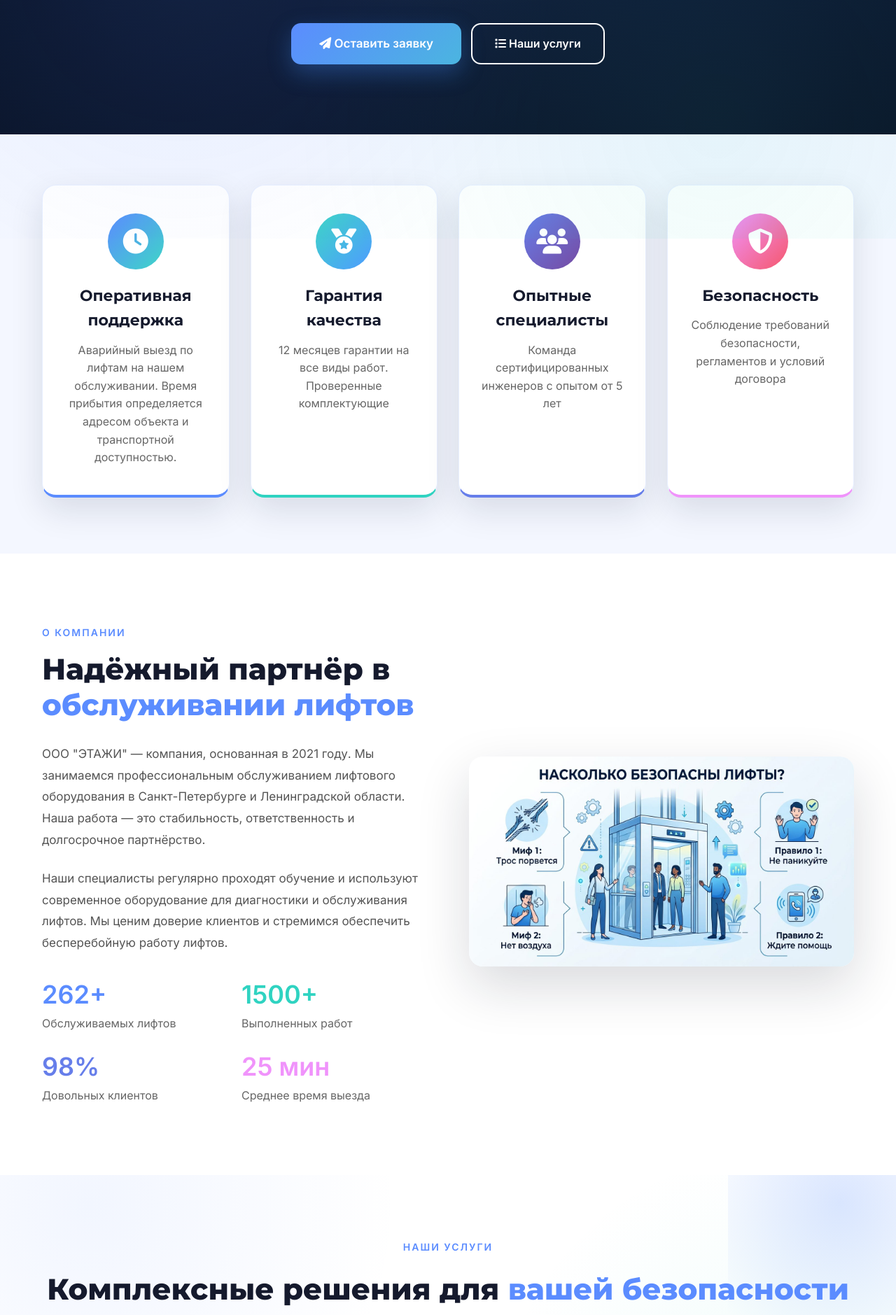
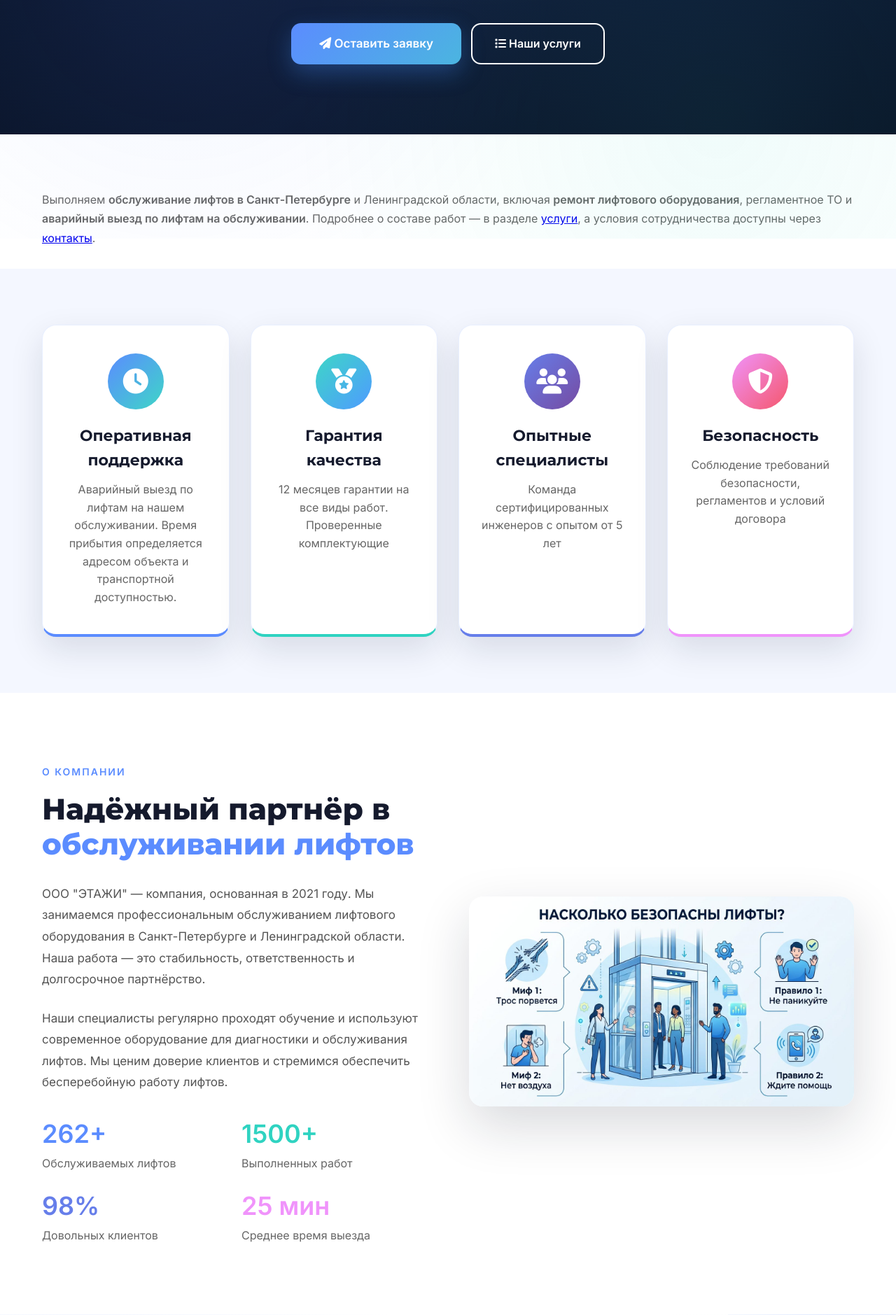
Before and after one commit to Daniillomeyko/Daniillomeyko.github.io, a Flask app: page / in a window 1280 px wide. Shown: the part 459-2338 px from the top of the page at 70% size. Run offline with Flask 3, Linux system fonts and the light colour scheme; parts of the project's set-up code (start-up, migrations or seed data) failed here and were passed over.

Commit message:
Improve on-page SEO for service pages and articles.
Add targeted keyword metadata blocks across key templates and strengthen homepage semantic text with internal links to service and contact sections for better query relevance and crawlability.

Co-authored-by: Cursor <cursoragent@cursor.com>

```diff
--- a/templates/base.html
+++ b/templates/base.html
@@ -10,6 +10,7 @@
     <meta name="theme-color" content="#0e1424">
     <title>{% block title %}{{ config.COMPANY_NAME }}{% endblock %}</title>
     <meta name="description" content="{% block meta_description %}Профессиональное обслуживание, ремонт и модернизация лифтового оборудования в Санкт-Петербурге и Ленинградской области.{% endblock %}">
+    <meta name="keywords" content="{% block meta_keywords %}обслуживание лифтов, ремонт лифтов, техническое обслуживание лифтов, модернизация лифтов, аварийный выезд лифтов, обслуживание лифтов спб, ремонт лифтов спб{% endblock %}">
     <meta name="robots" content="{% block meta_robots %}index,follow{% endblock %}">
     <link rel="canonical" href="{% block canonical_url %}{{ abs_url(request.path) }}{% endblock %}">
 
--- a/templates/base_futuristic.html
+++ b/templates/base_futuristic.html
@@ -10,6 +10,7 @@
     <meta name="theme-color" content="#0e1424">
     <title>{% block title %}{{ config.COMPANY_NAME }}{% endblock %}</title>
     <meta name="description" content="{% block meta_description %}Техническое обслуживание, ремонт и модернизация лифтового оборудования в Санкт-Петербурге и Ленинградской области.{% endblock %}">
+    <meta name="keywords" content="{% block meta_keywords %}обслуживание лифтов, ремонт лифтов, техническое обслуживание лифтов, модернизация лифтов, аварийный выезд лифтов, обслуживание лифтов спб, ремонт лифтов спб{% endblock %}">
     <meta name="robots" content="{% block meta_robots %}index,follow{% endblock %}">
     <link rel="canonical" href="{% block canonical_url %}{{ abs_url(request.path) }}{% endblock %}">
     <meta property="og:type" content="website">
--- a/templates/home.html
+++ b/templates/home.html
@@ -2,6 +2,7 @@
 
 {% block title %}Главная - {{ config.COMPANY_NAME }} | Профессиональное обслуживание лифтов{% endblock %}
 {% block meta_description %}ООО "ЭТАЖИ": ремонт и обслуживание лифтового оборудования в Санкт-Петербурге и Ленинградской области, включая аварийный выезд по лифтам на нашем обслуживании.{% endblock %}
+{% block meta_keywords %}обслуживание лифтов спб, ремонт лифтов спб, техническое обслуживание лифтов, аварийный выезд лифтов, обслуживание лифтового оборудования, лифтовая компания санкт-петербург{% endblock %}
 {% block og_title %}{{ config.COMPANY_NAME }} — ремонт и обслуживание лифтов{% endblock %}
 {% block og_description %}Техническое обслуживание и ремонт лифтов по договору, с соблюдением требований безопасности и отчетностью по выполненным работам.{% endblock %}
 {% block twitter_title %}{{ config.COMPANY_NAME }} — обслуживание лифтов{% endblock %}
@@ -32,6 +33,17 @@
                 </a>
             </div>
         </div>
+    </div>
+</section>
+
+<section class="section-shell section-shell-white">
+    <div class="container">
+        <p class="ui-muted">
+            Выполняем <strong>обслуживание лифтов в Санкт-Петербурге</strong> и Ленинградской области, включая
+            <strong>ремонт лифтового оборудования</strong>, регламентное ТО и
+            <strong>аварийный выезд по лифтам на обслуживании</strong>. Подробнее о составе работ — в разделе
+            <a href="/services">услуги</a>, а условия сотрудничества доступны через <a href="/contacts">контакты</a>.
+        </p>
     </div>
 </section>
 
--- a/templates/news.html
+++ b/templates/news.html
@@ -2,6 +2,7 @@
 
 {% block title %}Новости - {{ config.COMPANY_NAME }}{% endblock %}
 {% block meta_description %}Колонка статей {{ config.COMPANY_NAME }}: эксплуатация, обслуживание и ремонт лифтового оборудования в Санкт-Петербурге и Ленинградской области.{% endblock %}
+{% block meta_keywords %}статьи про лифты, обслуживание лифтов, эксплуатация лифтов, безопасность лифтов, ремонт лифтов, блог лифтовой компании{% endblock %}
 {% block og_title %}Новости {{ config.COMPANY_NAME }}{% endblock %}
 {% block og_description %}Практические материалы по обслуживанию и эксплуатации лифтового оборудования.{% endblock %}
 {% block twitter_title %}Новости {{ config.COMPANY_NAME }}{% endblock %}
--- a/templates/news_article.html
+++ b/templates/news_article.html
@@ -2,6 +2,7 @@
 
 {% block title %}{{ article.title }} - {{ config.COMPANY_NAME }}{% endblock %}
 {% block meta_description %}{{ article.excerpt }}{% endblock %}
+{% block meta_keywords %}{{ article.title }}, обслуживание лифтов, эксплуатация лифтов, ремонт лифтов, безопасность лифтов, {{ article.category|lower }}{% endblock %}
 {% block og_title %}{{ article.title }}{% endblock %}
 {% block og_description %}{{ article.excerpt }}{% endblock %}
 {% block og_image %}{{ abs_url(article.image_url) if article.image_url else "https://images.unsplash.com/photo-1581094794329-c8112a89af12?auto=format&fit=crop&w=1200&q=80" }}{% endblock %}
--- a/templates/services.html
+++ b/templates/services.html
@@ -2,6 +2,7 @@
 
 {% block title %}Услуги - {{ config.COMPANY_NAME }} | Профессиональное обслуживание лифтов{% endblock %}
 {% block meta_description %}Услуги ООО "ЭТАЖИ": ремонт лифтов, плановое ТО, модернизация и аварийный выезд по лифтам на нашем обслуживании. Надежные решения для жилых и коммерческих объектов.{% endblock %}
+{% block meta_keywords %}услуги по лифтам, ремонт лифтов, техническое обслуживание лифтов, модернизация лифтов, аварийный выезд лифтов, обслуживание лифтов спб, ремонт лифтов ленинградская область{% endblock %}
 {% block og_title %}Услуги {{ config.COMPANY_NAME }} — ремонт и ТО лифтов{% endblock %}
 {% block og_description %}Комплексное обслуживание лифтового оборудования в Санкт-Петербурге и Ленинградской области: диагностика, профилактика, модернизация и аварийный выезд по лифтам на обслуживании.{% endblock %}
 {% block twitter_title %}Услуги {{ config.COMPANY_NAME }}{% endblock %}
```
